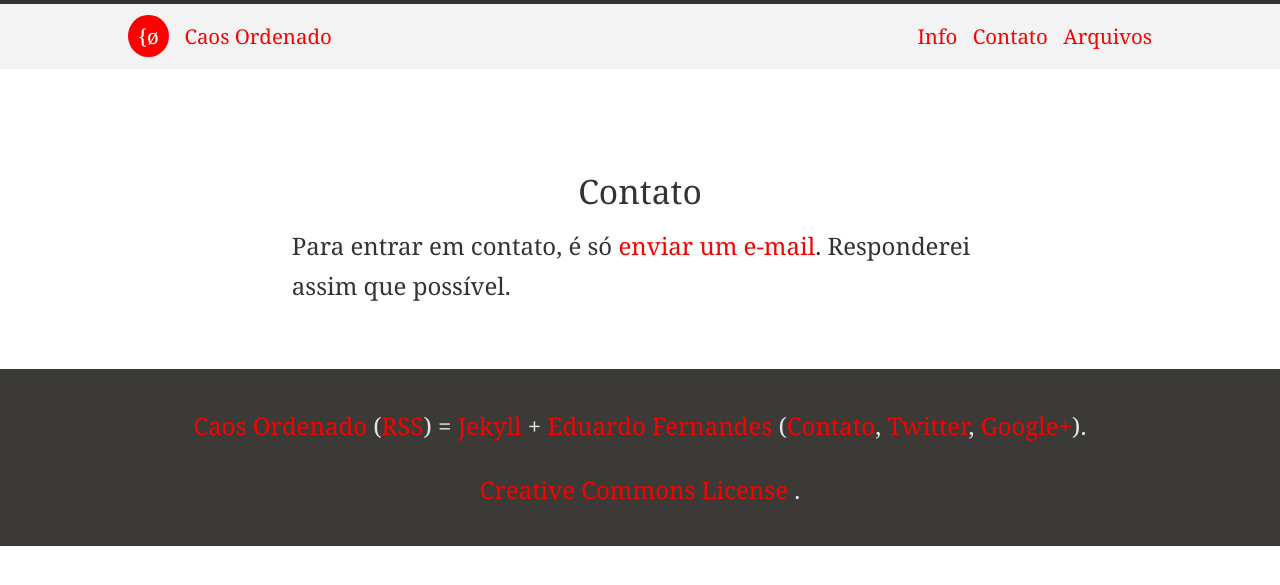
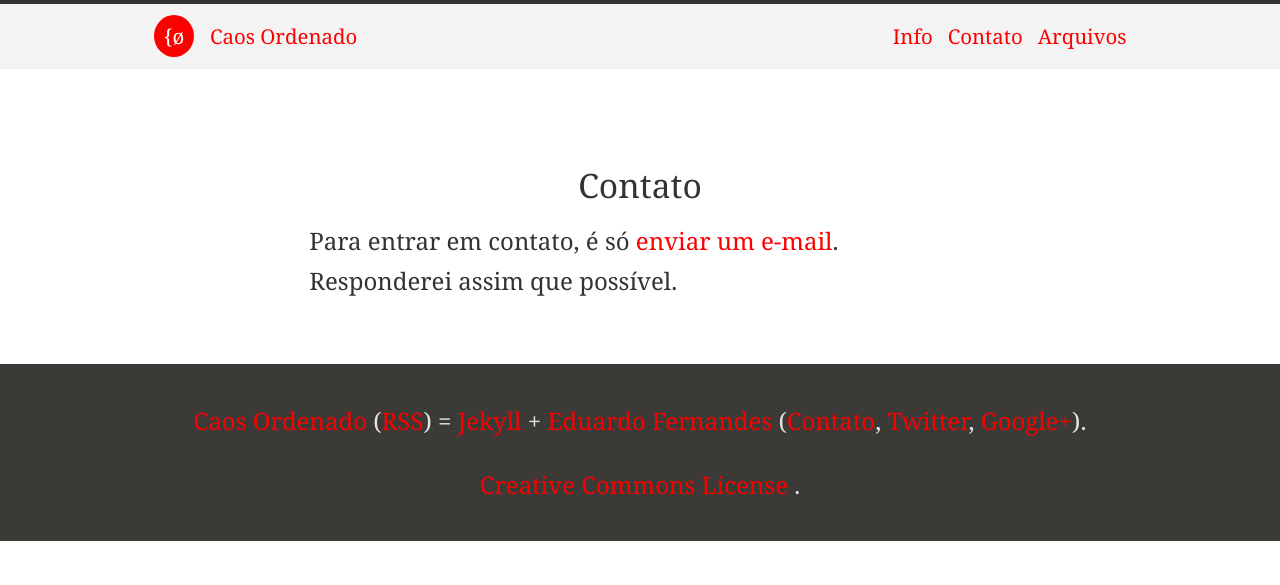
Before and after one commit to eduf/eduf.github.com, a Jekyll site: the page built from contato.html, in a window 1280 px wide. Shown: the top 585 px of the page. Built offline with Jekyll 4.4.1, drawn with Linux system fonts in a browser that asks for light colours; nearby versions of some CDN libraries; comment, search, counter and statistics services are not loaded.

Commit message:
Mais margens na versão desktop

```diff
--- a/stylesheets/foundation.css
+++ b/stylesheets/foundation.css
@@ -18,7 +18,7 @@ body {
 	margin: 0;
 	padding: 0;
 	border-top: 4px solid #333;
-	font-family: "Georgia", serif;
+	font-family: "calluna-1","calluna-2","Georgia", serif;
 }
 
 audio,canvas,video {
@@ -280,11 +280,11 @@ body {
 }
 
 #branding,#colophon {
-	padding: 1% 10% 1% 10%;
+	padding: 1% 12% 1% 12%;
 }
 
 #main {
-	padding: 0 10% 0 10%;
+	padding: 0 12% 0 12%;
 }
 
 #main p {
```
Also changed, not shown: stylesheets/foundation.min.css, 1 other file.
